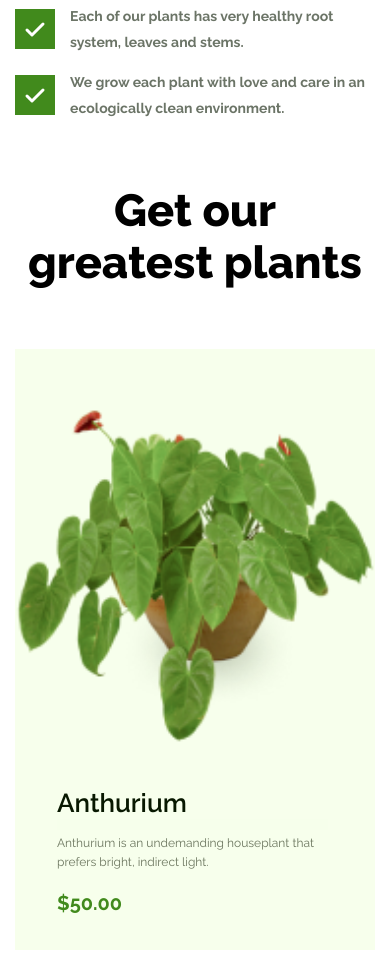
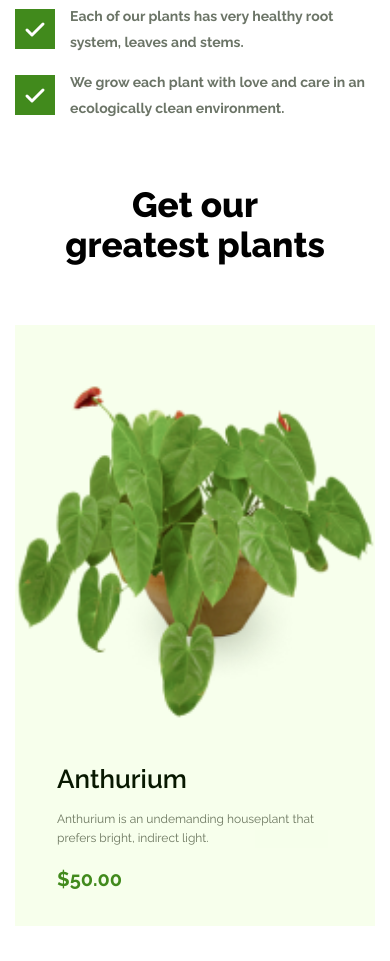
Before and after one commit to TatianaOsipova/plant-store, a plain HTML site: page index.html in a window 390 px wide. Shown: the part 1711-2672 px from the top of the page. Drawn offline with Linux system fonts and the light colour scheme; files whose address does not match are found by name.

Commit message:
feat: change font-size to great__right-title

```diff
--- a/scss/layout/_great.scss
+++ b/scss/layout/_great.scss
@@ -229,6 +229,11 @@
             flex-direction: column;
         }
 
+        &__right-title{
+            font-size: 35px;
+            line-height: 40px;
+        }
+
         .img {
             margin-bottom: 0;
         }
```
Also changed, not shown: scss/main.css, 1 other file.
